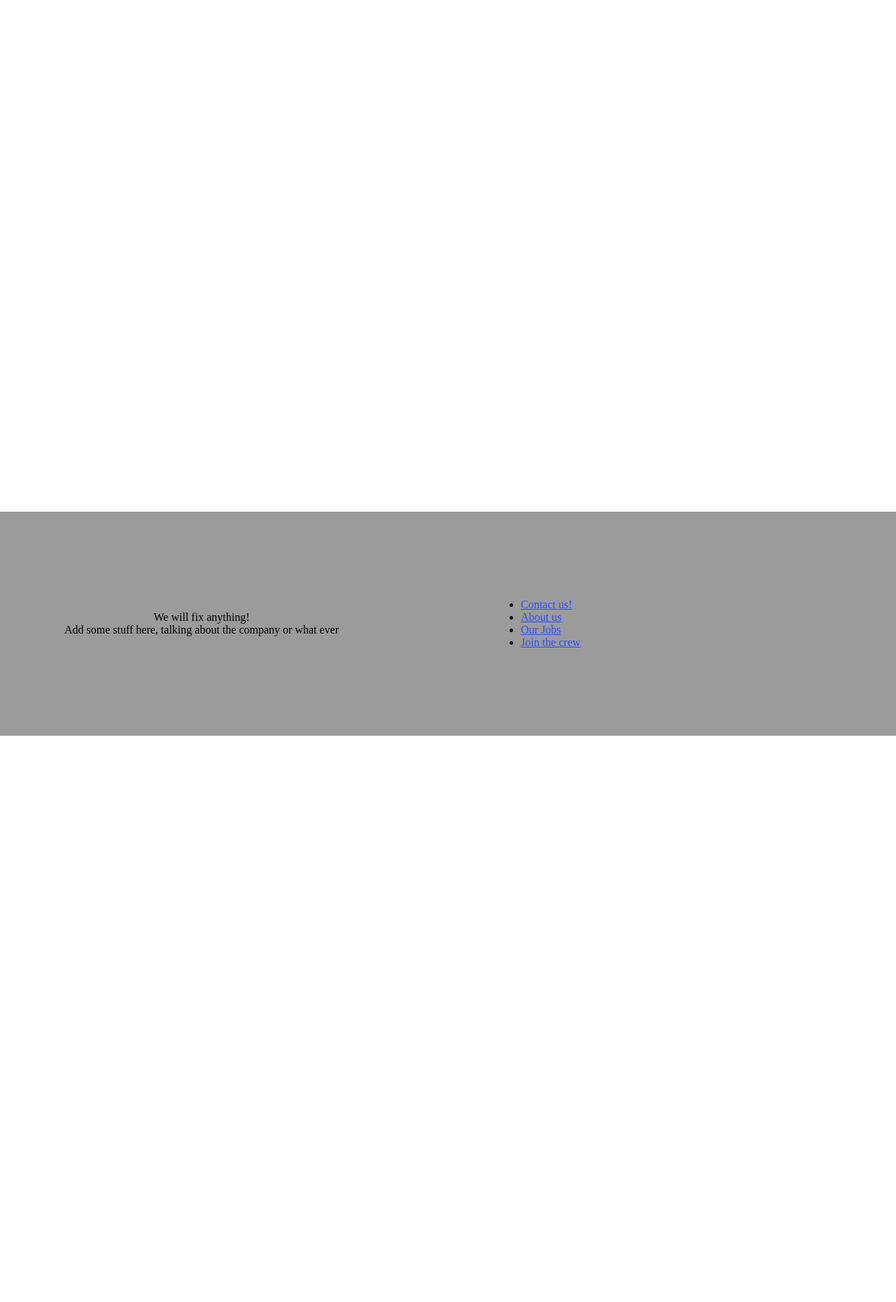
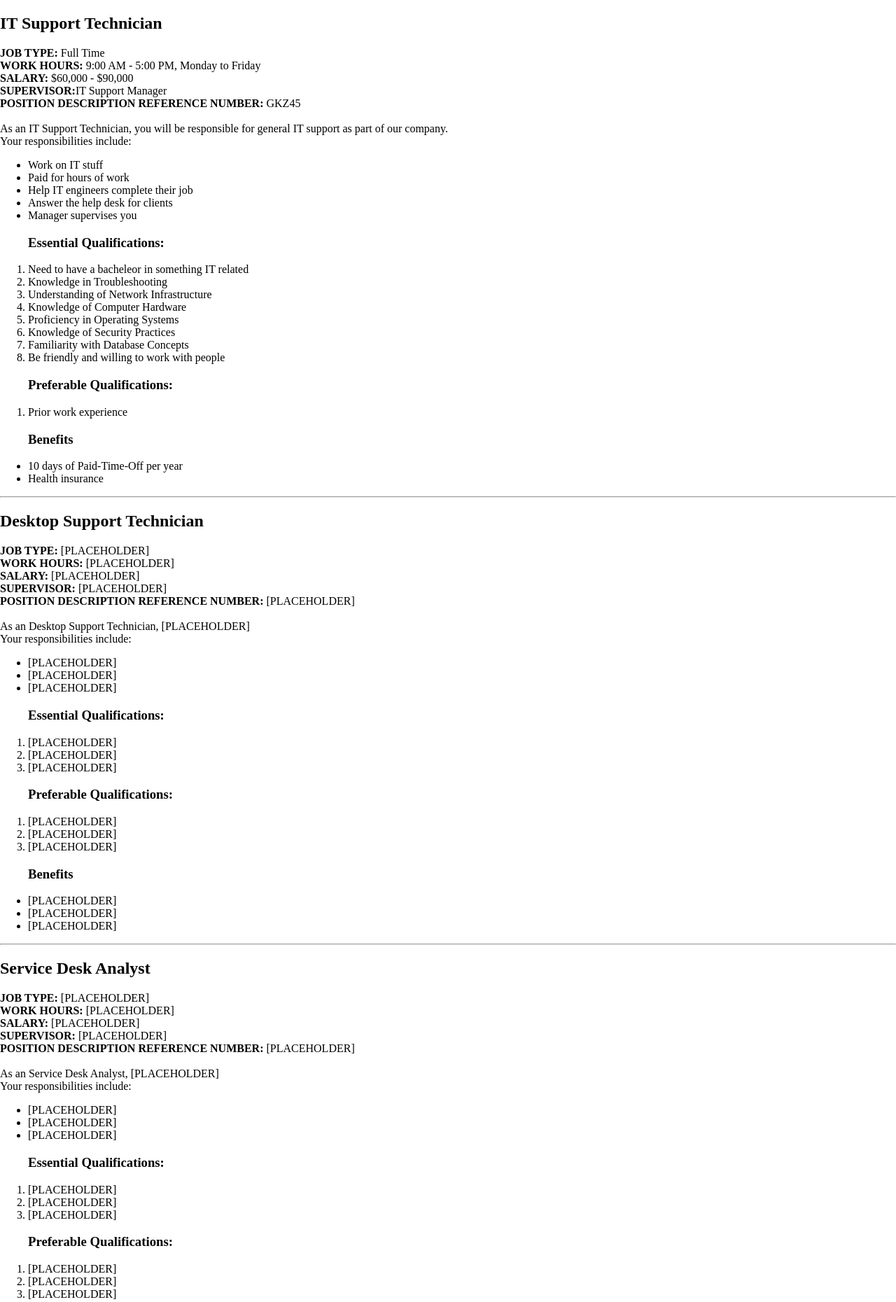
Before and after one commit to SPUDYBRO/HEMB, a PHP site: page /project1/jobs.html in a window 1280 px wide. Shown: the part 69-1929 px from the top of the page at 70% size. Before the commit the page ends 1120 px from the top, so only its background shows below. Run offline with PHP 8.4, Linux system fonts and the light colour scheme.

```diff
--- a/project1/index.html
+++ b/project1/index.html
@@ -15,14 +15,14 @@ In the footer include the link to your Jira Project (Don't forget to give access
     <head>
         <title>Home Page</title>
         <link rel="stylesheet" href="../style/styles.css">
-        <link rel="icon" type="image/x-icon" href="#">
+        <link rel="icon" type="image/x-icon" href="../images/fav_icon.png">
         <meta name="viewport" content="width=device-width, initial-scale=1">
     </head>
     <body>
         <header>
             <div id="hero_img">
-                <h1>IT support company</h1>
-                <p>Where we fix any of your IT problems</p>
+                <h1>HEMB IT Solutions</h1>
+                <p>Applying solutions that are sustainable</p>
             </div>
         </header>
 
--- a/project1/jobs.html
+++ b/project1/jobs.html
@@ -1,16 +1,16 @@
 <!--
-Positions Descriptions (jobs.html)
 You need to write a web page with at least 2 position descriptions. Each group will get a job title
 posted on Canvas. For the second position, the choice of IT job type is entirely up to you. Why not
 write a position for the ideal job you would like to do?
 
 This page must contain:
-• Hierarchically structured headings of at least 2 levels
+• XXXXX Hierarchically structured headings of at least 2 levels
 • More than one <section>
 • An <aside> with appropriate content
-• At least one ordered list
-• At least one unordered list
+• XXXXX At least one ordered list
+• XXXXX At least one unordered list
 • The page should also have an appropriate footer and semantic tags.
+
 Your job descriptions should be concise but as a minimum include :
 • Company’s position description reference number (5 alphanumeric characters)
 • Position title
@@ -35,7 +35,6 @@ subsections, lists etc. using the appropriate HTML elements.
         <meta name="viewport" content="width=device-width, initial-scale=1.0">
     </head>
     <body>
-        <!-- body stuff -->
 
         <main>
             <!-- Main navigation menu that sticks to the top as you scroll down main
@@ -49,23 +48,196 @@ subsections, lists etc. using the appropriate HTML elements.
                 <a href="mailto:example@email.com">Email us!</a>
             </nav>
 
+            <!-- JOB 1 / IT Support Technician -->
+            <h2>IT Support Technician</h2>
+            <p><strong>JOB TYPE:</strong> Full Time</p>
+            <p><strong>WORK HOURS:</strong> 9:00 AM - 5:00 PM, Monday to Friday</p>
+            <p><strong>SALARY:</strong> $60,000 - $90,000</p>
+            <p><strong>SUPERVISOR:</strong>IT Support Manager</p>
+            <p><strong>POSITION DESCRIPTION REFERENCE NUMBER:</strong> GKZ45</p>
+            <br>
+            <p>As an IT Support Technician, you will be responsible for general IT support as part of our company. </p>
+            <!-- JOB 1 / Responsibilities -->
+            <p>Your responsibilities include:</p>
+            <ul>
+                <li>Work on IT stuff</li>
+                <li>Paid for hours of work</li>
+                <li>Help IT engineers complete their job</li>
+                <li>Answer the help desk for clients</li>
+                <li>Manager supervises you</li>
+            </ul>
+            <!-- JOB 1 / Essential Qualifications -->
+            <ol>
+                <h3>Essential Qualifications:</h3>
+                <li>Need to have a bacheleor in something IT related</li>
+                <li>Knowledge in Troubleshooting</li>
+                <li>Understanding of Network Infrastructure</li>
+                <li>Knowledge of Computer Hardware</li>
+                <li>Proficiency in Operating Systems</li>
+                <li>Knowledge of Security Practices</li>
+                <li>Familiarity with Database Concepts</li>
+                <li>Be friendly and willing to work with people</li>
+            </ol>
+            <!-- JOB 1 / Preferable Qualifications -->
+            <ol>
+                <h3>Preferable Qualifications:</h3>
+                <li>Prior work experience</li>
+            </ol>
+            <!-- JOB 1 / Benefits -->
+            <ul>
+                <h3>Benefits</h3>
+                <li>10 days of Paid-Time-Off per year</li>
+                <li>Health insurance</li>
+            </ul>
 
+            <hr>
 
-            <!--Your content should go under the navigation but still stay inside the main.
-            if you have stuff outside of main the sticky nav will stop when you finish scrolling main
-            if this happens then move nav into the body
-            -->
-        </main>
+            <!-- JOB 2 / Desktop Support Technician -->
+            <h2>Desktop Support Technician</h2>
+            <p><strong>JOB TYPE:</strong> [PLACEHOLDER]</p>
+            <p><strong>WORK HOURS:</strong> [PLACEHOLDER]</p>
+            <p><strong>SALARY:</strong> [PLACEHOLDER]</p>
+            <p><strong>SUPERVISOR:</strong> [PLACEHOLDER]</p>
+            <p><strong>POSITION DESCRIPTION REFERENCE NUMBER:</strong> [PLACEHOLDER]</p>
+            <br>
+            <p>As an Desktop Support Technician, [PLACEHOLDER]</p>
+            <!-- JOB 2 / Responsibilities -->
+            <p>Your responsibilities include:</p>
+            <ul>
+                <li>[PLACEHOLDER]</li>
+                <li>[PLACEHOLDER]</li>
+                <li>[PLACEHOLDER]</li>
+            </ul>
+            <!-- JOB 2 / Essential Qualifications -->
+            <ol>
+                <h3>Essential Qualifications:</h3>
+                <li>[PLACEHOLDER]</li>
+                <li>[PLACEHOLDER]</li>
+                <li>[PLACEHOLDER]</li>
+            </ol>
+            <!-- JOB 2 / Preferable Qualifications -->
+            <ol>
+                <h3>Preferable Qualifications:</h3>
+                <li>[PLACEHOLDER]</li>
+                <li>[PLACEHOLDER]</li>
+                <li>[PLACEHOLDER]</li>
+            </ol>
+            <!-- JOB 2 / Benefits -->
+            <ul>
+                <h3>Benefits</h3>
+                <li>[PLACEHOLDER]</li>
+                <li>[PLACEHOLDER]</li>
+                <li>[PLACEHOLDER]</li>
+            </ul>
+
+            <hr>
+
+            <!-- JOB 3 / Service Desk Analyst -->
+            <h2>Service Desk Analyst</h2>
+            <p><strong>JOB TYPE:</strong> [PLACEHOLDER]</p>
+            <p><strong>WORK HOURS:</strong> [PLACEHOLDER]</p>
+            <p><strong>SALARY:</strong> [PLACEHOLDER]</p>
+            <p><strong>SUPERVISOR:</strong> [PLACEHOLDER]</p>
+            <p><strong>POSITION DESCRIPTION REFERENCE NUMBER:</strong> [PLACEHOLDER]</p>
+            <br>
+            <p>As an Service Desk Analyst, [PLACEHOLDER]</p>
+            <!-- JOB 3 / Responsibilities -->
+            <p>Your responsibilities include:</p>
+            <ul>
+                <li>[PLACEHOLDER]</li>
+                <li>[PLACEHOLDER]</li>
+                <li>[PLACEHOLDER]</li>
+            </ul>
+            <!-- JOB 3 / Essential Qualifications -->
+            <ol>
+                <h3>Essential Qualifications:</h3>
+                <li>[PLACEHOLDER]</li>
+                <li>[PLACEHOLDER]</li>
+                <li>[PLACEHOLDER]</li>
+            </ol>
+            <!-- JOB 3 / Preferable Qualifications -->
+            <ol>
+                <h3>Preferable Qualifications:</h3>
+                <li>[PLACEHOLDER]</li>
+                <li>[PLACEHOLDER]</li>
+                <li>[PLACEHOLDER]</li>
+            </ol>
+            <!-- JOB 3 / Benefits -->
+            <ul>
+                <h3>Benefits</h3>
+                <li>[PLACEHOLDER]</li>
+                <li>[PLACEHOLDER]</li>
+                <li>[PLACEHOLDER]</li>
+            </ul>
+
+            <hr>
+
+            <!-- JOB 4 / IT Support Specialist -->
+            <h2>IT Support Specialist</h2>
+            <p><strong>JOB TYPE:</strong> [PLACEHOLDER]</p>
+            <p><strong>WORK HOURS:</strong> [PLACEHOLDER]</p>
+            <p><strong>SALARY:</strong> [PLACEHOLDER]</p>
+            <p><strong>SUPERVISOR:</strong> [PLACEHOLDER]</p>
+            <p><strong>POSITION DESCRIPTION REFERENCE NUMBER:</strong> [PLACEHOLDER]</p>
+            <br>
+            <p>As an IT Support Specialist, [PLACEHOLDER]</p>
+            <!-- JOB 4 / Responsibilities -->
+            <p>Your responsibilities include:</p>
+            <ul>
+                <li>[PLACEHOLDER]</li>
+                <li>[PLACEHOLDER]</li>
+                <li>[PLACEHOLDER]</li>
+            </ul>
+            <!-- JOB 4 / Essential Qualifications -->
+            <ol>
+                <h3>Essential Qualifications:</h3>
+                <li>[PLACEHOLDER]</li>
+                <li>[PLACEHOLDER]</li>
+                <li>[PLACEHOLDER]</li>
+            </ol>
+            <!-- JOB 4 / Preferable Qualifications -->
+            <ol>
+                <h3>Preferable Qualifications:</h3>
+                <li>[PLACEHOLDER]</li>
+                <li>[PLACEHOLDER]</li>
+                <li>[PLACEHOLDER]</li>
+            </ol>
+            <!-- JOB 4 / Benefits -->
+            <ul>
+                <h3>Benefits</h3>
+                <li>[PLACEHOLDER]</li>
+                <li>[PLACEHOLDER]</li>
+                <li>[PLACEHOLDER]</li>
+            </ul>
+
+<!-- Useful Link: https://www.seek.com.au/it-support-technician-jobs/in-All-Melbourne-VIC -->
+<!-- SEEK. “It Support Technician Jobs in All Melbourne VIC - Apr 2025.” Accessed April 3, 2025. https://www.seek.com.au/it-support-technician-jobs/in-All-Melbourne-VIC. -->
+<!--   Doherty, Di. “How To Write A Job Description (With Examples) - Zippia For Employers.” Zippia, August 17, 2023. https://www.zippia.com/employer/how-to-write-a-job-description/. -->
 
 
 
+        </main>
+
+        <!-- Aside -->
+<!-- Position Descriptions Page:
+Demonstrated the following specific CSS rules on the jobs.html page:
+• <h1> elements should have their font variant, size and family etc. set using the
+short-hand font property.
+• The <aside> should be 25% of the width of page and float to the right.
+• The <aside> should have a coloured border with an appropriate margin and
+padding.
+• The footer should cover the full width of the page the footer text should be in a
+small font and centred in the footer. -->
+
+        <aside></aside>
+
+        <!-- Footer -->
         <footer>
             <div class="footer_left">
                 <!-- here we can just talk about anything. could be a company photo or just something that makes the company feel... like the company -->
                 <p>We will fix anything!</p>
                 <p>Add some stuff here, talking about the company or what ever</p>
             </div>
-
 
             <div class="footer_links">
                 <!-- Important links required to either go somewhere or link to some area used (jira will go here) -->
--- a/style/styles.css
+++ b/style/styles.css
@@ -7,7 +7,7 @@
 
     --background_color: #fff;
 
-    --hero_image_background: linear-gradient(to bottom right, red, blue); /* note that this is a `background-image` */
+    --hero_image_background: linear-gradient(rgba(0, 0, 0, 0.4), rgba(0, 0, 0, 0.4)), url('./images/hero_image.png'); /* note that this is a `background-image` */
 
     --nav_background_color: rgb(180, 180, 180);
     --nav_button_color: rgb(181, 183, 255);
@@ -47,6 +47,8 @@ This is for styling every single page */
             width: 100%;
             padding: 1% 0px;
             background-color: var(--nav_background_color);
+            position: sticky;
+            top: 0;
 
             /* flex styles */
             display: flex;
@@ -116,6 +118,9 @@ This is for styling every single page */
         height: 90vh;
 
         background-image: var(--hero_image_background);
+        background-position: center;
+        background-repeat: no-repeat;
+        background-size: cover;
 
         display: flex;
         flex-direction: column;
```
Also changed, not shown: images/fav_icon.png (added), style/images/hero_image.png (added).
